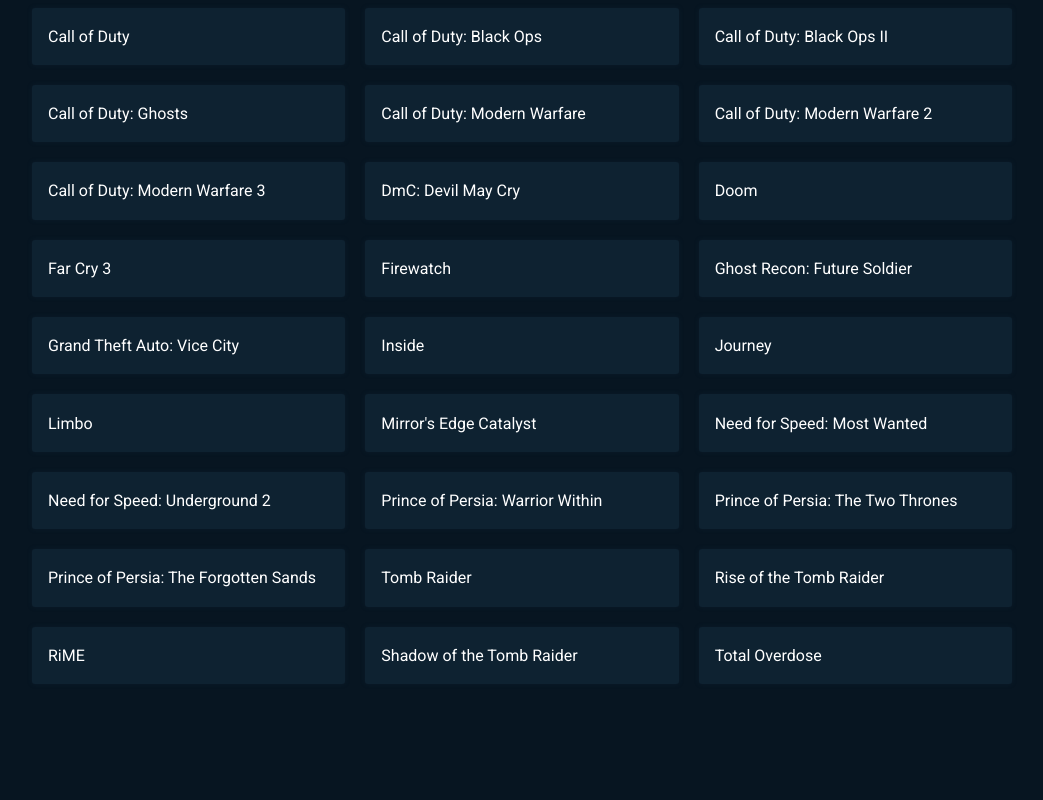
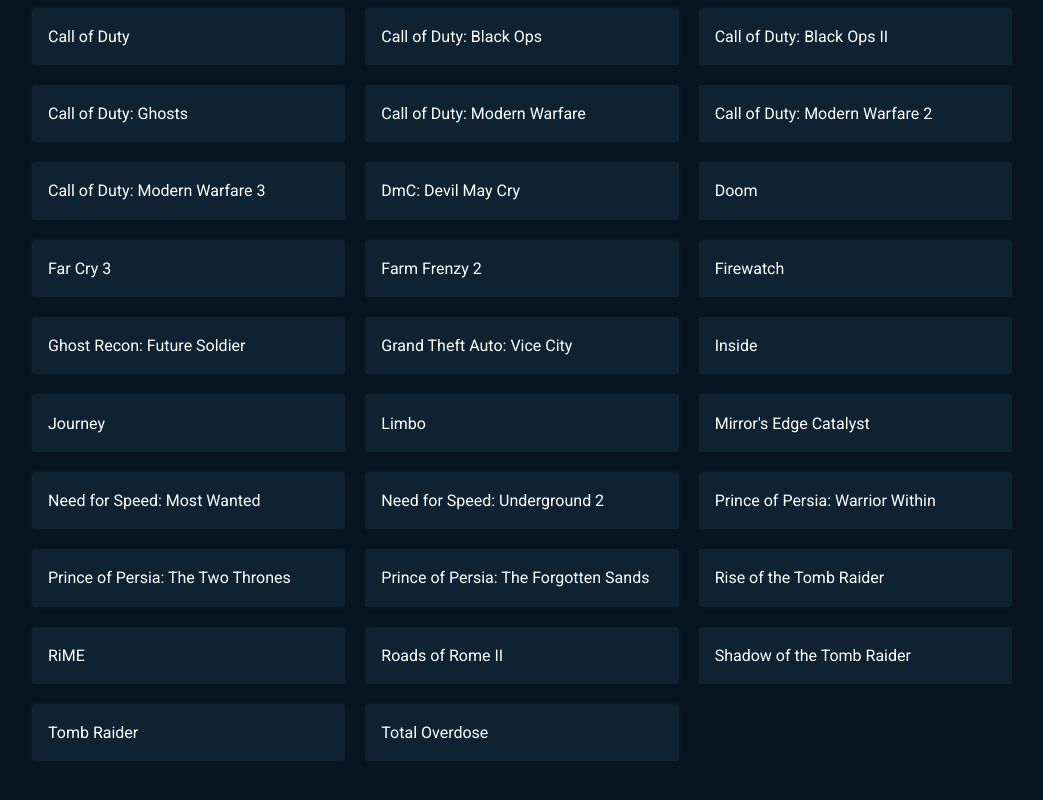
Before and after one commit to PiyushPawar17/important-list, a React (Create React App) app: page / in a window 1280 px wide. Shown: the part 482-1282 px from the top of the page, without its empty margins (118-1161 px from the left). Before the commit the page ends 1216 px from the top, so only its background shows below. Built offline with nearby package versions, Linux system fonts and the light colour scheme.

Commit message:
Added Small Games

```diff
--- a/src/List.js
+++ b/src/List.js
@@ -21,6 +21,7 @@
 	'DmC: Devil May Cry',
 	'Doom',
 	'Far Cry 3',
+	'Farm Frenzy 2',
 	'Firewatch',
 	'Ghost Recon: Future Soldier',
 	'Grand Theft Auto: Vice City',
@@ -33,9 +34,10 @@
 	'Prince of Persia: Warrior Within',
 	'Prince of Persia: The Two Thrones',
 	'Prince of Persia: The Forgotten Sands',
-	'Tomb Raider',
 	'Rise of the Tomb Raider',
 	'RiME',
+	'Roads of Rome II',
 	'Shadow of the Tomb Raider',
+	'Tomb Raider',
 	'Total Overdose'
 ];
```
